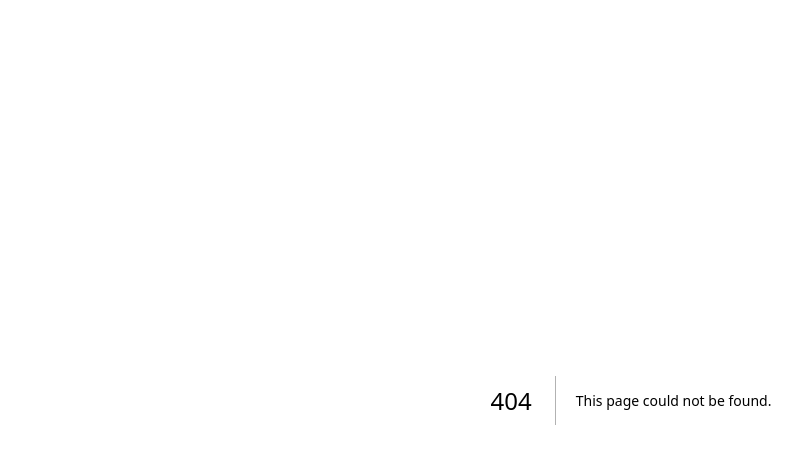
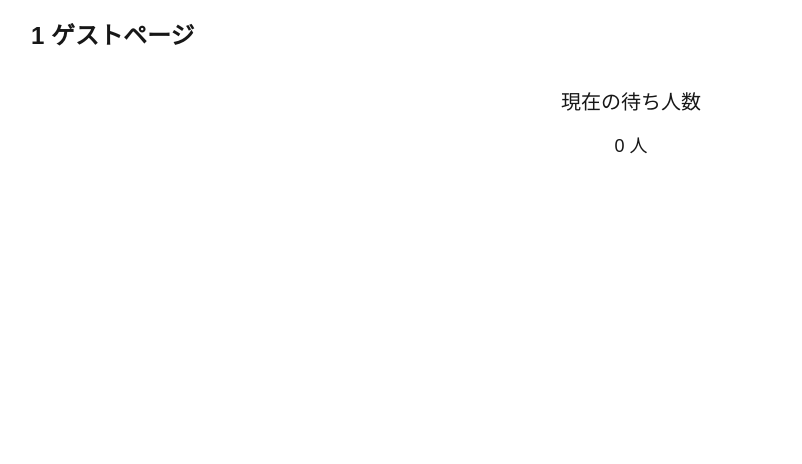
Before and after one commit to pj-hoakari/tolo-web, a Next.js app: page /tenant/1/event/1/guest in a window 1280 px wide. Before the commit this address had no page. Shown: the top 464 px of the page, without its empty margins (9-811 px from the left). Built offline with nearby package versions, Linux system fonts and the light colour scheme.

Commit message:
feat: Add base structure for tenant guest page with waiting number component

```diff
--- /dev/null
+++ b/src/app/tenant/[tenantId]/event/[eventId]/guest/_components/GuestInfoContainer.tsx
@@ -0,0 +1,26 @@
+import {
+  type GuestInfoComponent,
+  getGuestInfoComponentId,
+} from "@/features/guest/info/type";
+
+export type GuestInfoContainerProps = {
+  tenantId: string;
+  eventId: string;
+  components: GuestInfoComponent[];
+};
+
+export function GuestInfoContainer({
+  tenantId,
+  eventId,
+  components,
+}: GuestInfoContainerProps) {
+  return (
+    <div className="flex flex-col gap-4">
+      {components.map((Component) => (
+        <div className="w-full" key={getGuestInfoComponentId(Component)}>
+          <Component tenantId={tenantId} eventId={eventId} />
+        </div>
+      ))}
+    </div>
+  );
+}
--- /dev/null
+++ b/src/app/tenant/[tenantId]/event/[eventId]/guest/page.tsx
@@ -0,0 +1,33 @@
+import type { GuestInfoComponent } from "@/features/guest/info/type";
+import WaitingNumber from "@/features/guest/info/WaitingNumber";
+import { GuestInfoContainer } from "./_components/GuestInfoContainer";
+
+export default async function TenantGuest({
+  params,
+}: {
+  params: Promise<{ tenantId: string; eventId: string }>;
+}) {
+  const { tenantId, eventId } = await params;
+
+  // TODO: Fetch tenant details using tenantId
+  const tenantName = tenantId;
+
+  const infoComponents: GuestInfoComponent[] = [WaitingNumber];
+
+  return (
+    <div className="flex flex-col">
+      <header className="mb-4 w-full">
+        <h2 className="text-2xl font-bold px-10 py-5">
+          {tenantName} ゲストページ
+        </h2>
+      </header>
+      <main className="w-full">
+        <GuestInfoContainer
+          tenantId={tenantId}
+          eventId={eventId}
+          components={infoComponents}
+        />
+      </main>
+    </div>
+  );
+}
--- /dev/null
+++ b/src/features/guest/info/WaitingNumber.tsx
@@ -0,0 +1,11 @@
+import { defineGuestInfoComponent, type GuestInfoComponentProps } from "./type";
+import { WaitingNumberView } from "./WaitingNumberView";
+
+function WaitingNumber(_props: GuestInfoComponentProps) {
+  // TODO: _props.tenantId / _props.eventId を使って API から待ち人数を取得する
+  const waitingNumber = 0;
+
+  return <WaitingNumberView waitingNumber={waitingNumber} />;
+}
+
+export default defineGuestInfoComponent("waiting-number", WaitingNumber);
--- /dev/null
+++ b/src/features/guest/info/WaitingNumberView.tsx
@@ -0,0 +1,12 @@
+export type WaitingNumberViewProps = {
+  waitingNumber: number;
+};
+
+export function WaitingNumberView({ waitingNumber }: WaitingNumberViewProps) {
+  return (
+    <div className="flex flex-col items-center justify-center">
+      <h1 className="text-xl mb-4">現在の待ち人数</h1>
+      <p className="text-lg">{waitingNumber} 人</p>
+    </div>
+  );
+}
--- /dev/null
+++ b/src/features/guest/info/type.ts
@@ -0,0 +1,25 @@
+import type { ComponentType } from "react";
+
+export type GuestInfoComponentProps = {
+  tenantId: string;
+  eventId: string;
+};
+
+const guestInfoSymbol: unique symbol = Symbol("guestInfoComponentId");
+
+export type GuestInfoComponent = ComponentType<GuestInfoComponentProps> & {
+  readonly [guestInfoSymbol]: string;
+};
+
+export function defineGuestInfoComponent(
+  id: string,
+  component: ComponentType<GuestInfoComponentProps>,
+): GuestInfoComponent {
+  return Object.assign(component, {
+    [guestInfoSymbol]: id,
+  }) as GuestInfoComponent;
+}
+
+export function getGuestInfoComponentId(component: GuestInfoComponent): string {
+  return component[guestInfoSymbol];
+}
```
